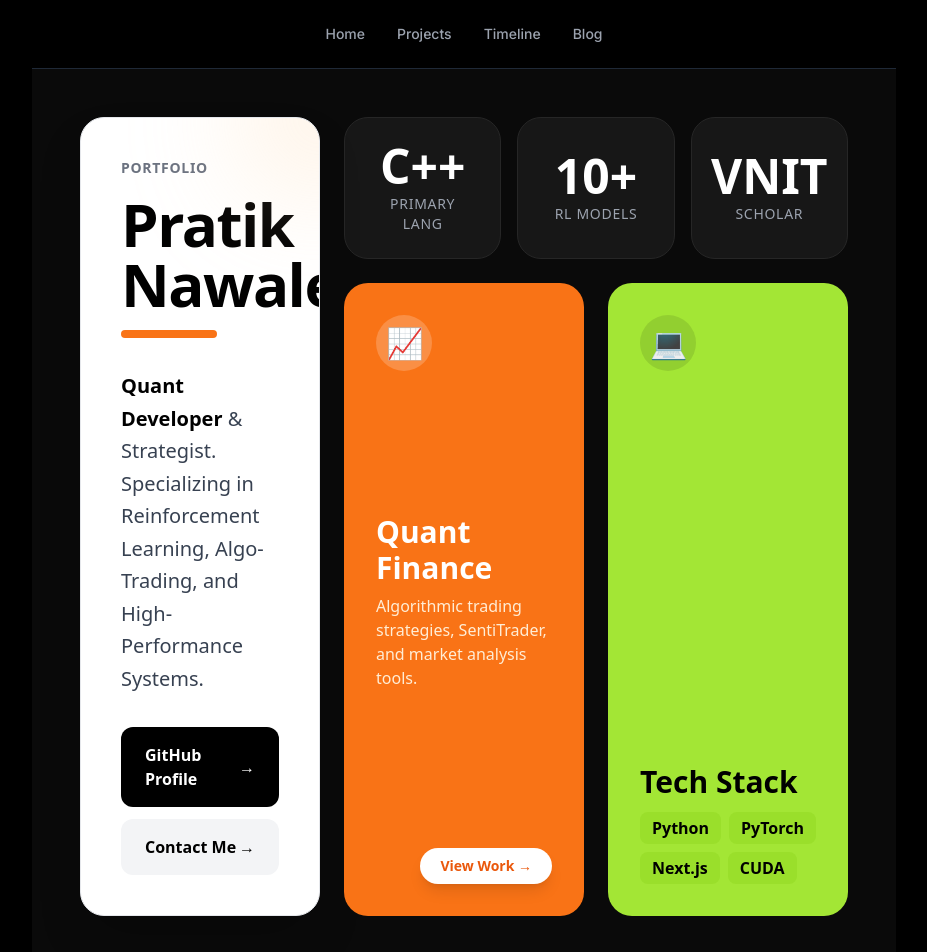
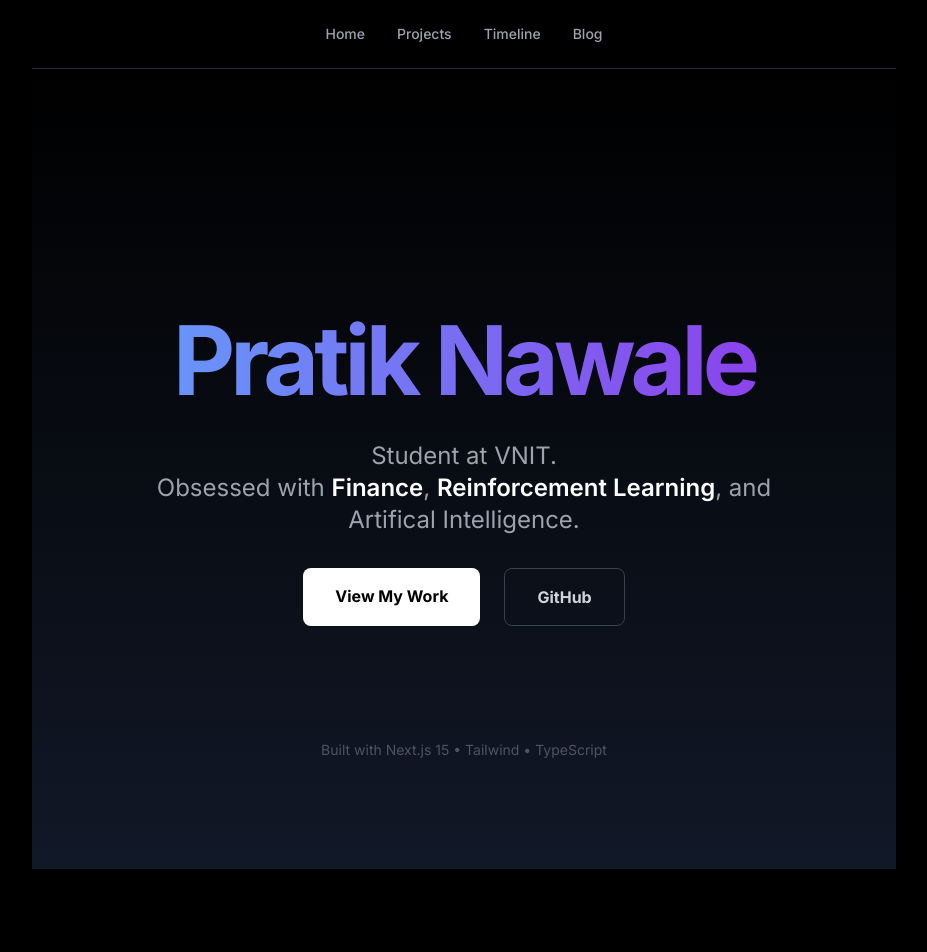
Before and after one commit to pratik-n30/my-portfolio, a Next.js app: page / in a window 1280 px wide. Shown: the top 952 px of the page, without its empty margins (176-1103 px from the left). After the commit the page ends 869 px from the top, so only its background shows below. Built offline with nearby package versions, Linux system fonts and the light colour scheme.

Commit message:
Bio updated

```diff
--- a/app/page.tsx
+++ b/app/page.tsx
@@ -2,108 +2,42 @@ import Link from 'next/link';
 
 export default function Home() {
   return (
-    <main className="min-h-screen bg-neutral-950 text-white p-6 md:p-12 font-sans flex flex-col justify-center">
+    <main className="min-h-screen flex flex-col items-center justify-center p-6 bg-gradient-to-b from-black to-gray-900 text-white">
 
-      {/* Main Grid Container */}
-      <div className="max-w-6xl w-full mx-auto grid grid-cols-1 md:grid-cols-3 gap-6">
+      <div className="max-w-4xl w-full text-center space-y-8">
 
-        {/* 1. THE PROFILE CARD (Left Column - Text Only) */}
-        <div className="md:col-span-1 bg-white text-black rounded-3xl p-10 flex flex-col justify-between min-h-[450px] border border-gray-200 shadow-2xl relative overflow-hidden">
-
-          {/* Decorative background element */}
-          <div className="absolute top-0 right-0 w-32 h-32 bg-orange-200 rounded-full blur-3xl -mr-16 -mt-16 opacity-50"></div>
-
-          <div>
-            <h5 className="text-gray-500 font-bold tracking-wider uppercase text-sm mb-4">Portfolio</h5>
-
-            <h1 className="text-5xl md:text-6xl font-extrabold tracking-tight mb-4 leading-tight">
-              Pratik <br /> Nawale
+        {/* Profile / Intro */}
+        <h1 className="text-6xl md:text-8xl font-bold tracking-tighter bg-clip-text text-transparent bg-gradient-to-r from-blue-400 to-purple-600">
+          Pratik Nawale
         </h1>
 
-            <div className="h-2 w-24 bg-orange-500 mb-8 rounded-full"></div>
+        <p className="text-xl md:text-2xl text-gray-400 max-w-2xl mx-auto leading-relaxed">
+          Student at VNIT. <br />
+          Obsessed with <span className="text-white font-semibold">Finance</span>, <span className="text-white font-semibold">Reinforcement Learning</span>, and Artifical Intelligence.
+        </p>
 
-            <p className="text-xl text-gray-700 leading-relaxed font-medium">
-              <span className="text-black font-bold">Quant Developer</span> & Strategist. <br />
-              Specializing in Reinforcement Learning, Algo-Trading, and High-Performance Systems.
-            </p>
-          </div>
+        {/* Buttons */}
+        <div className="flex flex-col md:flex-row gap-6 justify-center mt-12">
+          <Link
+            href="/projects"
+            className="px-8 py-4 bg-white text-black font-bold rounded-lg hover:bg-gray-200 transition-all transform hover:scale-105"
+          >
+            View My Work
+          </Link>
 
-          {/* Social Icons / Links */}
-          <div className="flex flex-col gap-3 mt-8">
           <a
-              href="https://github.com/PratikNawale"
+            href="https://github.com/pratik-n30"
             target="_blank"
-              className="flex items-center justify-between px-6 py-4 bg-black text-white rounded-xl hover:bg-gray-800 transition group"
+            className="px-8 py-4 border border-gray-700 text-gray-300 font-bold rounded-lg hover:bg-gray-800 transition-all"
           >
-              <span className="font-bold">GitHub Profile</span>
-              <span className="group-hover:translate-x-1 transition">→</span>
-            </a>
-            <a
-              href="mailto:your-email@example.com"
-              className="flex items-center justify-between px-6 py-4 bg-gray-100 text-black rounded-xl hover:bg-gray-200 transition group"
-            >
-              <span className="font-bold">Contact Me</span>
-              <span className="group-hover:translate-x-1 transition">→</span>
+            GitHub
           </a>
         </div>
       </div>
 
-        {/* 2. THE RIGHT SIDE (Stats + Cards) */}
-        <div className="md:col-span-2 flex flex-col gap-6">
-
-          {/* Top Row: STATS */}
-          <div className="grid grid-cols-3 gap-4">
-            <div className="bg-neutral-900 rounded-3xl p-6 flex flex-col justify-center items-center text-center border border-neutral-800">
-              <h2 className="text-4xl md:text-5xl font-bold text-white mb-1">C++</h2>
-              <p className="text-gray-400 text-xs md:text-sm uppercase tracking-wider">Primary Lang</p>
-            </div>
-            <div className="bg-neutral-900 rounded-3xl p-6 flex flex-col justify-center items-center text-center border border-neutral-800">
-              <h2 className="text-4xl md:text-5xl font-bold text-white mb-1">10+</h2>
-              <p className="text-gray-400 text-xs md:text-sm uppercase tracking-wider">RL Models</p>
-            </div>
-            <div className="bg-neutral-900 rounded-3xl p-6 flex flex-col justify-center items-center text-center border border-neutral-800">
-              <h2 className="text-4xl md:text-5xl font-bold text-white mb-1">VNIT</h2>
-              <p className="text-gray-400 text-xs md:text-sm uppercase tracking-wider">Scholar</p>
-            </div>
-          </div>
-
-          {/* Bottom Row: COLORED CARDS */}
-          <div className="grid grid-cols-1 md:grid-cols-2 gap-6 h-full grow">
-
-            {/* Orange Card - Focus Area */}
-            <Link href="/projects" className="group bg-orange-500 rounded-3xl p-8 flex flex-col justify-between transition transform hover:scale-[1.02] min-h-[250px]">
-              <div className="w-14 h-14 bg-white/20 rounded-full flex items-center justify-center mb-4 text-white text-3xl">
-                📈
-              </div>
-              <div>
-                <h3 className="text-3xl font-bold text-white mb-2">Quant Finance</h3>
-                <p className="text-orange-100 font-medium">
-                  Algorithmic trading strategies, SentiTrader, and market analysis tools.
-                </p>
-              </div>
-              <div className="mt-8 flex justify-end">
-                <span className="bg-white text-orange-600 px-5 py-2 rounded-full font-bold text-sm shadow-lg group-hover:shadow-xl transition">View Work &rarr;</span>
-              </div>
-            </Link>
-
-            {/* Lime/Green Card - Tech Stack */}
-            <div className="bg-lime-400 rounded-3xl p-8 flex flex-col justify-between text-black min-h-[250px]">
-              <div className="w-14 h-14 bg-black/10 rounded-full flex items-center justify-center mb-4 text-black text-3xl">
-                💻
-              </div>
-              <div>
-                <h3 className="text-3xl font-bold mb-3">Tech Stack</h3>
-                <div className="flex flex-wrap gap-2">
-                   <span className="px-3 py-1 bg-lime-500/30 rounded-lg font-bold">Python</span>
-                   <span className="px-3 py-1 bg-lime-500/30 rounded-lg font-bold">PyTorch</span>
-                   <span className="px-3 py-1 bg-lime-500/30 rounded-lg font-bold">Next.js</span>
-                   <span className="px-3 py-1 bg-lime-500/30 rounded-lg font-bold">CUDA</span>
-                </div>
-              </div>
-            </div>
-
-          </div>
-        </div>
+      {/* Footer / Tech Stack */}
+      <div className="absolute bottom-10 text-gray-600 text-sm">
+        <p>Built with Next.js 15 • Tailwind • TypeScript</p>
       </div>
 
     </main>
```
Lines whose indentation alone changed are shown as unchanged.
